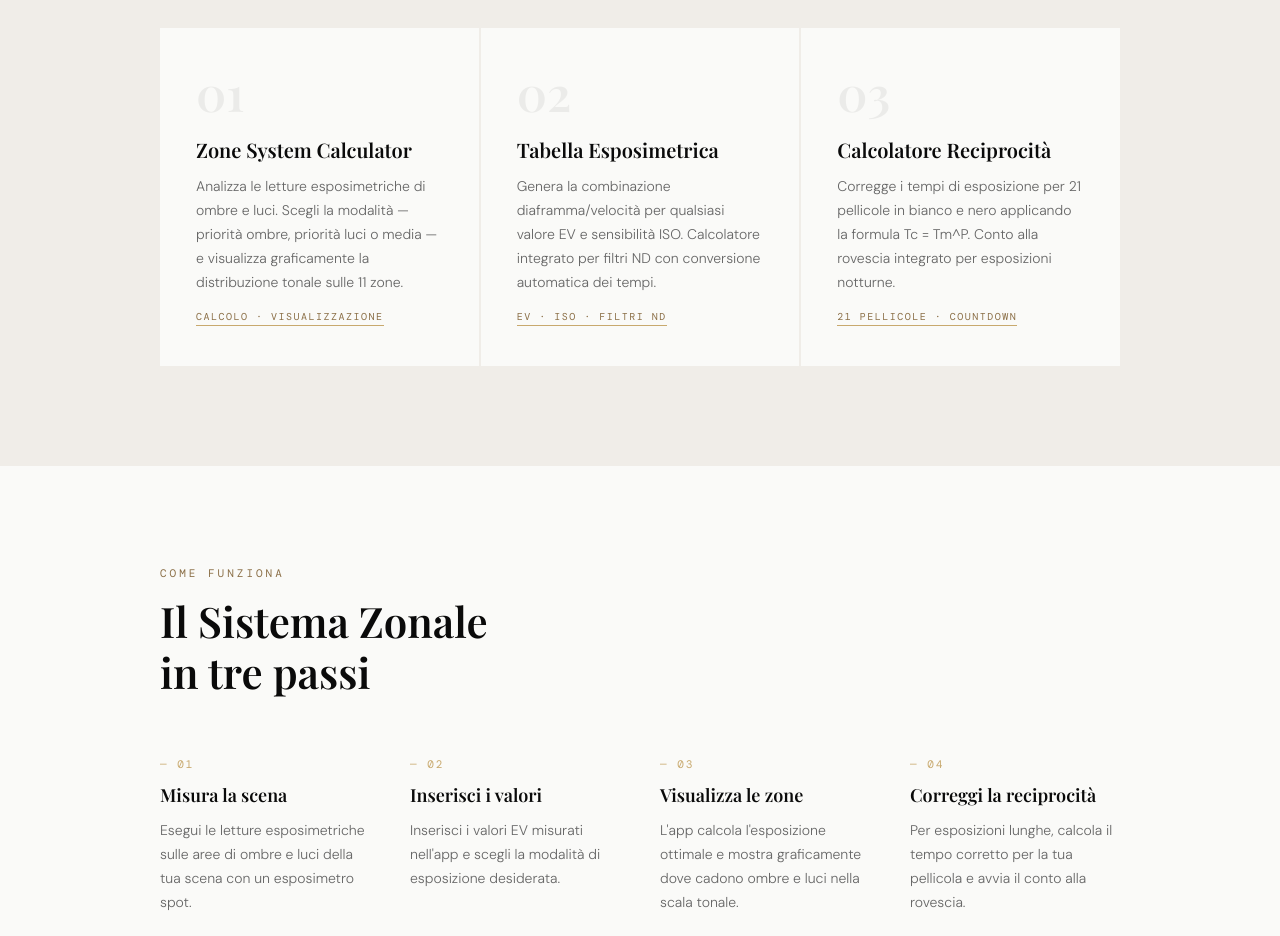
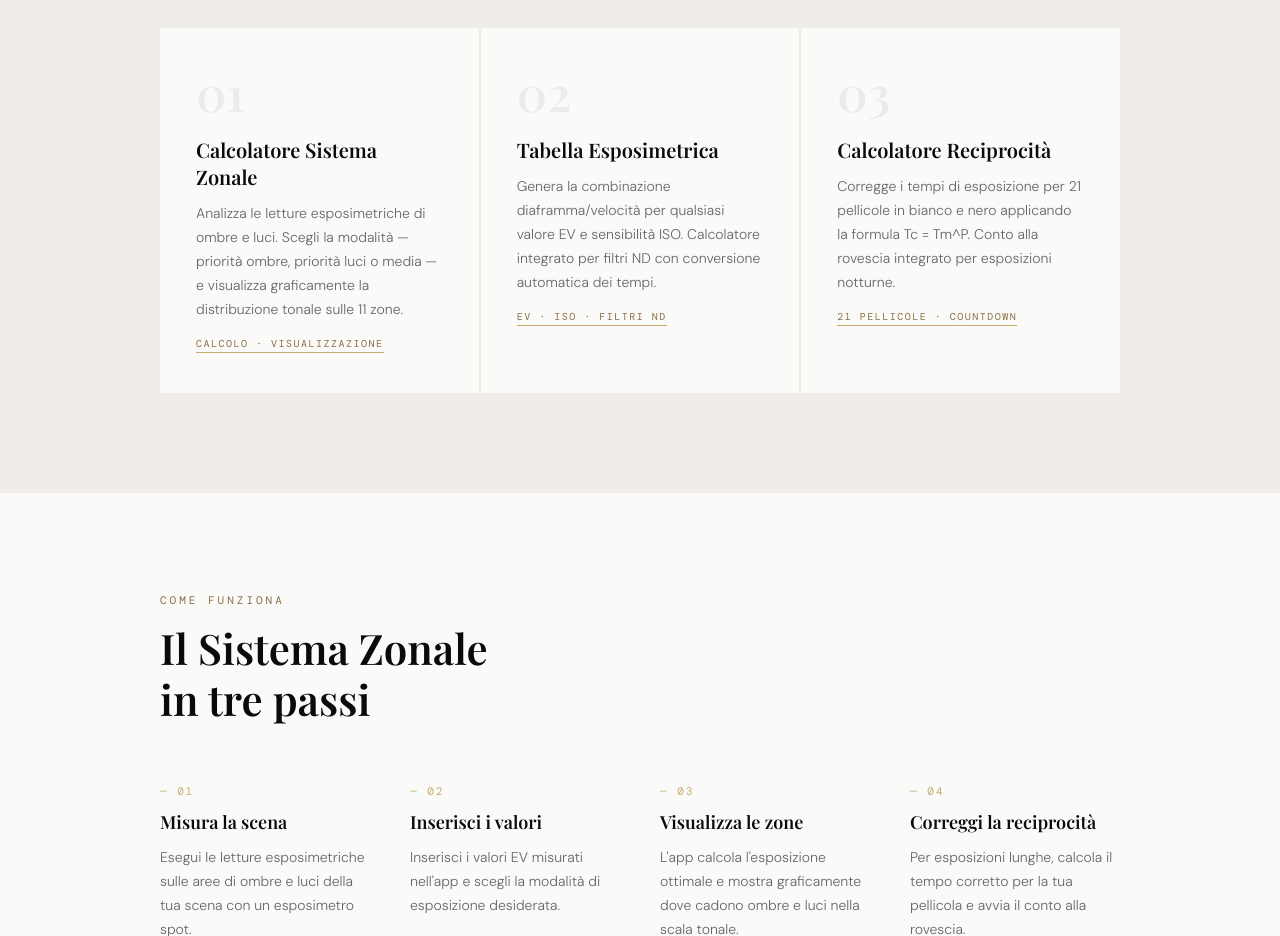
Before and after one commit to Lucantonelli/calcolatore-sistema-zonale, a plain HTML site: page index.html in a window 1280 px wide. Shown: the part 1220-2156 px from the top of the page. Drawn offline with nearby package versions, Linux system fonts and the light colour scheme.

Commit message:
Update index.html

```diff
--- a/index.html
+++ b/index.html
@@ -512,7 +512,7 @@
     <div class="features-grid">
       <div class="feature-card reveal">
         <div class="feature-number">01</div>
-        <h3 class="feature-title">Zone System Calculator</h3>
+        <h3 class="feature-title">Calcolatore Sistema Zonale</h3>
         <p class="feature-desc">Analizza le letture esposimetriche di ombre e luci. Scegli la modalità — priorità ombre, priorità luci o media — e visualizza graficamente la distribuzione tonale sulle 11 zone.</p>
         <span class="feature-tag">Calcolo · Visualizzazione</span>
       </div>
```
